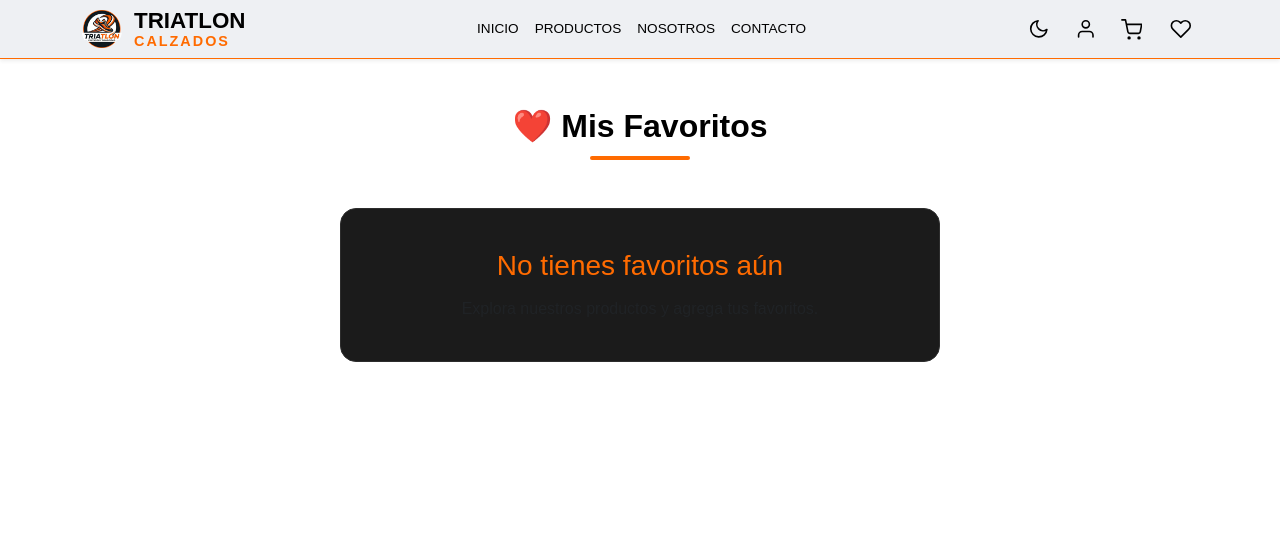
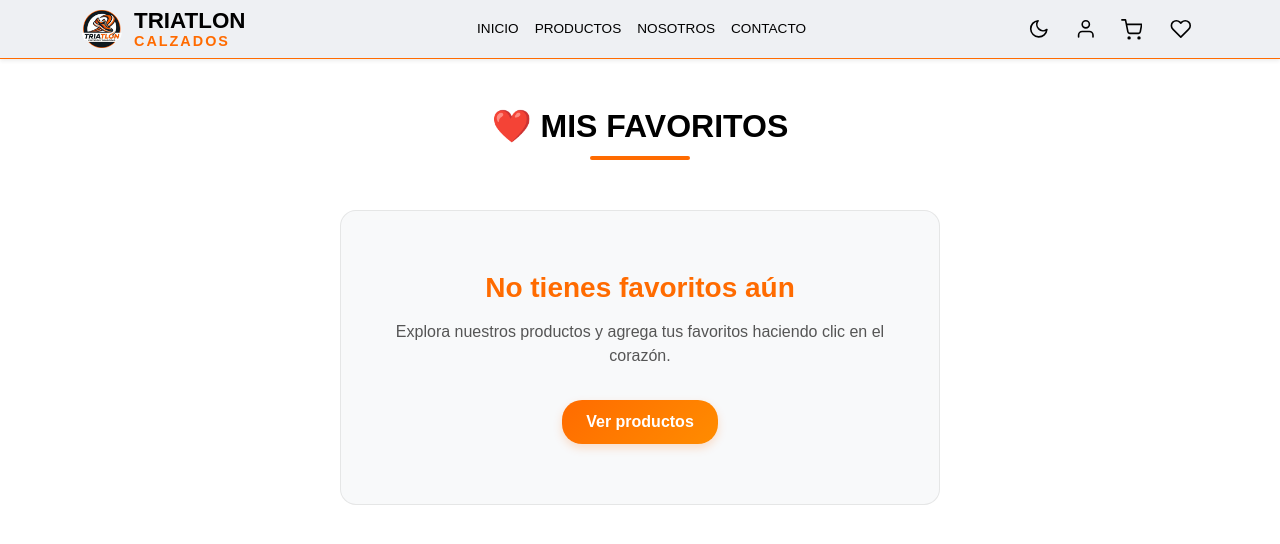
Before and after one commit to MateoHortas/Tp-1-CIU-GRUPO-11, a React (Vite) app in the folder tienda_zapatillas/: page /favoritos in a window 1280 px wide. Shown: the top 544 px of the page. Built offline with nearby package versions, Linux system fonts and the light colour scheme.

Commit message:
feat: ajustes de diseño

```diff
--- a/tienda_zapatillas/src/pages/Cart.jsx
+++ b/tienda_zapatillas/src/pages/Cart.jsx
@@ -106,7 +106,7 @@ function Cart() {
   return (
     <div className="cart-page py-5">
       <div className="container">
-        <h2 className="section-title text-center mt-4">TU CARRITO</h2>
+        <h2 className="section-title text-center mt-4">🛒 TU CARRITO</h2>
         <div className="orange-line mb-5"></div>
 
         {compraRealizada && (
@@ -117,7 +117,7 @@ function Cart() {
 
         {carrito.length === 0 ? (
           <div className="empty-cart">
-            <h2>🛒 Tu carrito está vacío</h2>
+            <h2>Tu carrito está vacío</h2>
             <p>Todavía no agregaste productos.</p>
 
             <Link to="/productos" className="btn-ver-productos mt-3">
--- a/tienda_zapatillas/src/pages/Favorites.jsx
+++ b/tienda_zapatillas/src/pages/Favorites.jsx
@@ -1,42 +1,40 @@
 import { useContext } from "react";
+import { Link } from "react-router-dom";
 import { FavoritosContext } from "../context/FavoritosContext";
+import { CarritoContext } from "../context/CarritoContext";
 import ProductCard from "../components/ProductCard";
-import { CarritoContext } from "../context/CarritoContext";
-import { TemaContext } from "../context/TemaContext"; // 1. Importamos el TemaContext
+import { FiArrowLeft } from "react-icons/fi";
 import "../style/Favorites.css";
 
 function Favoritos() {
   const { favoritos } = useContext(FavoritosContext);
   const { agregarAlCarrito } = useContext(CarritoContext);
-  const { modoOscuro } = useContext(TemaContext); // 2. Consumimos el estado global
 
   return (
-    <div
-      className="favorites-page"
-      style={{
-        backgroundColor: modoOscuro ? "#1a1a1a" : "#ffffff",
-        color: modoOscuro ? "#ffffff" : "#000000",
-        minHeight: "100vh",
-      }}
-    >
-      <div className="container py-5">
-        <h2
-          className="favorites-title"
-          style={{ color: modoOscuro ? "#ffffff" : "inherit" }}
-        >
-          ❤️ Mis Favoritos
-        </h2>
+    <div className="favorites-page py-5">
+      <div className="container">
+        <h2 className="favorites-title">❤️ Mis Favoritos</h2>
 
         <div className="orange-line"></div>
 
         {favoritos.length === 0 ? (
-          <div className="empty-favorites text-center mt-5">
+          <div className="empty-favorites">
             <h3>No tienes favoritos aún</h3>
-            <p className={modoOscuro ? "text-light" : "text-muted"}>
-              Explora nuestros productos y agrega tus favoritos.
+            <p>
+              Explora nuestros productos y agrega tus favoritos haciendo clic en
+              el corazón.
             </p>
+
+            <Link to="/productos" className="btn-ver-productos mt-3">
+              Ver productos
+            </Link>
           </div>
         ) : (
+          <>
+            <Link to="/productos" className="btn-back mb-4">
+              <FiArrowLeft className="icono-flecha" /> Volver a la tienda
+            </Link>
+
             <div className="row favorites-grid">
               {favoritos.map((producto) => (
                 <div key={producto.id} className="col-md-4 mb-4">
@@ -47,6 +45,7 @@ function Favoritos() {
                 </div>
               ))}
             </div>
+          </>
         )}
       </div>
     </div>
--- a/tienda_zapatillas/src/style/Favorites.css
+++ b/tienda_zapatillas/src/style/Favorites.css
@@ -1,8 +1,15 @@
-/* Fondo */
+/* Base de la página*/
 .favorites-page {
+  background-color: var(--bg-sitio);
+  color: var(--text-main);
   min-height: 100vh;
-  background: #f4ECE7;
-  color: 222;
+  transition:
+    background-color 0.3s ease,
+    color 0.3s ease;
+}
+
+.favorites-page * {
+  color: inherit;
 }
 
 /* Título */
@@ -10,6 +17,7 @@
   text-align: center;
   font-size: 2rem;
   font-weight: 700;
+  text-transform: uppercase;
   margin-bottom: 10px;
 }
 
@@ -29,21 +37,74 @@
 
 /* Estado vacío */
 .empty-favorites {
+  display: flex;
+  flex-direction: column;
+  align-items: center;
+  justify-content: center;
+  gap: 16px;
   max-width: 600px;
   margin: 50px auto;
   text-align: center;
-  background: #1b1b1b;
-  border: 1px solid #2d2d2d;
+  padding: 60px 30px;
   border-radius: 16px;
-  padding: 40px;
+
+  /* Tema claro */
+  background: #f8f9fa;
+  border: 1px solid rgba(0, 0, 0, 0.08);
+  color: #222222;
 }
 
 .empty-favorites h3 {
   color: #ff6b00;
-  margin-bottom: 15px;
+  font-weight: 700;
+  margin: 0;
 }
 
 .empty-favorites p {
-  color: #bdbdbd;
+  color: #555555;
   margin: 0;
 }
+
+/* Modo oscuro */
+.modo-oscuro-activo .empty-favorites {
+  background: #1b1b1b;
+  border: 1px solid rgba(255, 255, 255, 0.08);
+  color: #ffffff;
+}
+
+.modo-oscuro-activo .empty-favorites p {
+  color: #bdbdbd;
+}
+
+/* Botones */
+.btn-back {
+  display: inline-flex;
+  align-items: center;
+  background: linear-gradient(135deg, #ff6b00, #ff8c00);
+  color: white !important;
+  border-radius: 20px;
+  font-weight: 600;
+  padding: 10px 18px;
+  border: none;
+  text-decoration: none;
+  transition: all 0.3s ease;
+}
+
+.btn-ver-productos {
+  display: inline-block;
+  padding: 10px 24px;
+  font-weight: 600;
+  font-size: 1rem;
+  text-decoration: none;
+  border-radius: 20px;
+  background: linear-gradient(135deg, #ff6b00, #ff8c00);
+  color: white !important;
+  transition: all 0.3s ease;
+  box-shadow: 0 4px 10px rgba(255, 107, 0, 0.2);
+}
+
+.btn-back:hover,
+.btn-ver-productos:hover {
+  transform: translateY(-2px);
+  box-shadow: 0 6px 15px rgba(255, 107, 0, 0.4);
+}
--- a/tienda_zapatillas/src/style/cart.css
+++ b/tienda_zapatillas/src/style/cart.css
@@ -29,7 +29,6 @@
 
 .empty-cart {
   padding: 80px 20px;
-
   display: flex;
   flex-direction: column;
   align-items: center;
@@ -37,6 +36,12 @@
   gap: 16px;
   max-width: 550px;
   margin: 40px auto;
+}
+
+.empty-cart h2 {
+  color: #ff6b00;
+  font-weight: 800;
+  margin: 0;
 }
 
 .promo-section input {
@@ -68,6 +73,14 @@
 }
 
 /* estilos fijos */
+.section-title {
+  text-align: center;
+  font-size: 2rem;
+  font-weight: 700;
+  text-transform: uppercase;
+  margin-bottom: 15px;
+}
+
 .btn-back {
   display: inline-flex;
   align-items: center;
```
Lines whose indentation alone changed are shown as unchanged.
